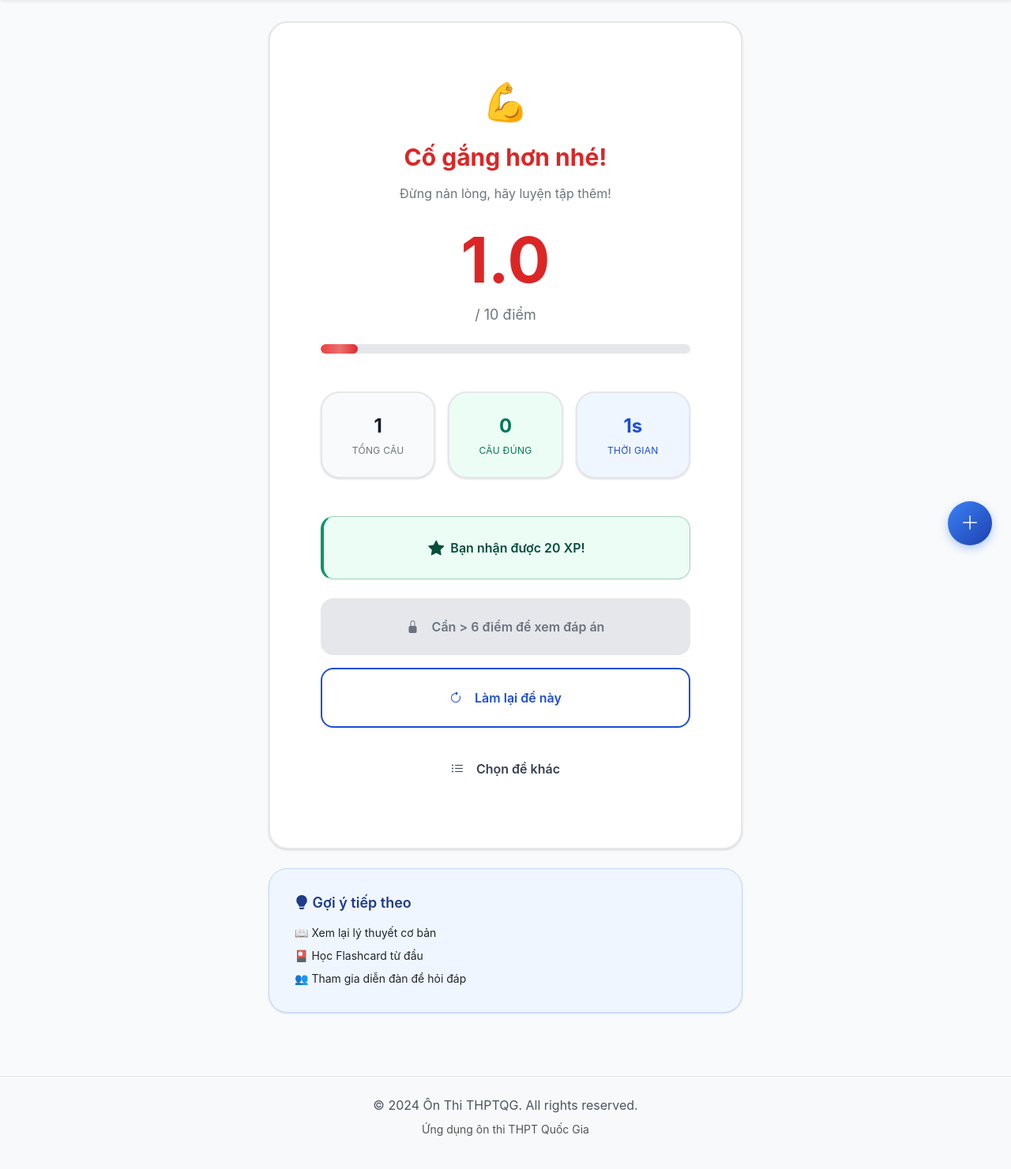
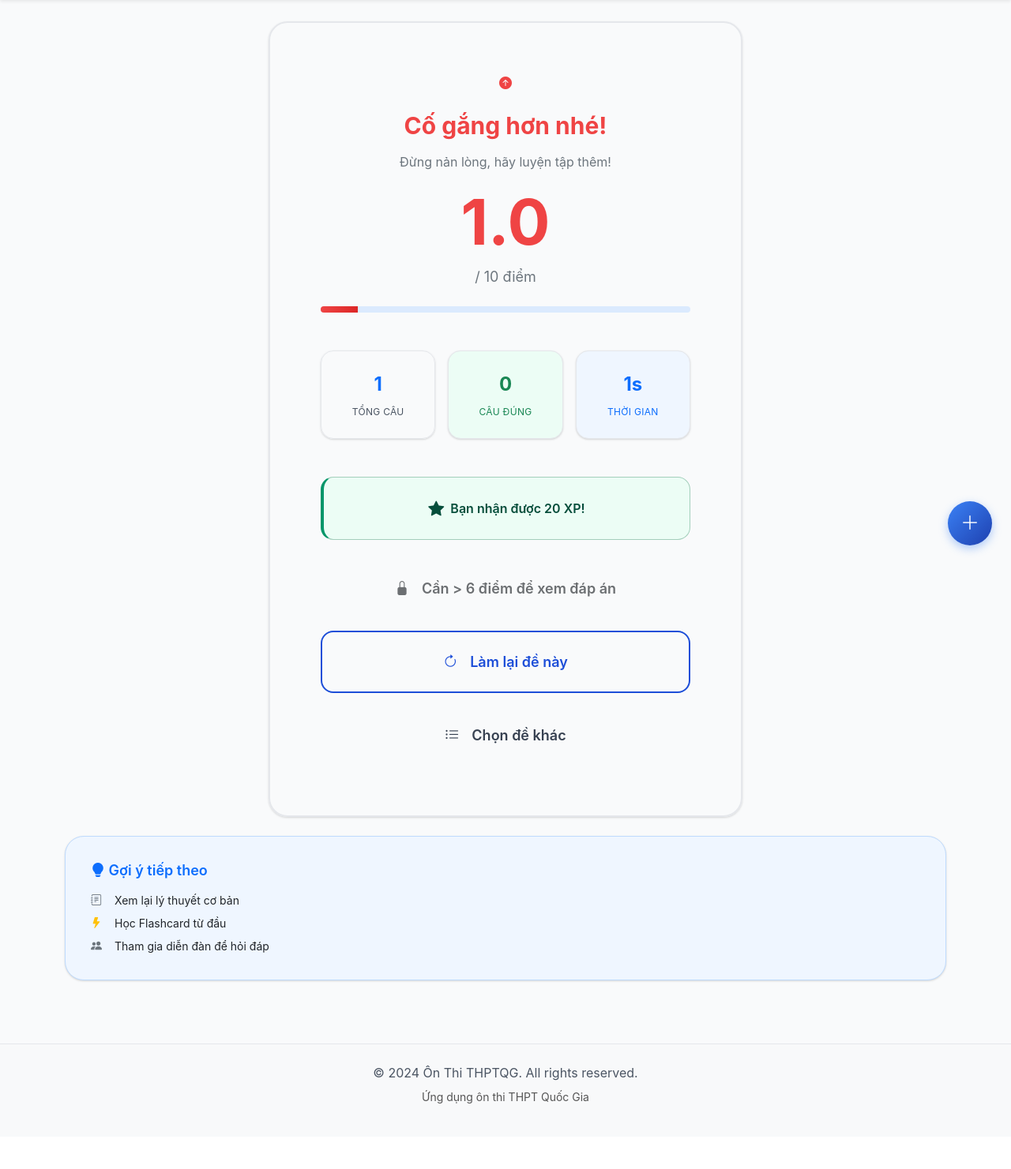
Before and after one commit to HuysakaiStudio/learning_website, a Django app: page /de-thi/ket-qua/1/ in a window 1280 px wide. Shown: the part 85-1566 px from the top of the page at 79% size. After the commit the page ends 1483 px from the top, so only its background shows below. Run offline with Django 5.2, Linux system fonts and the light colour scheme; a user stored in the database is signed in; tables that the repository leaves empty hold one stand-in row (values such as "Sample post"); grey boxes marked "Sample" are stand-in pictures; data that the repository does not hold is empty.

Commit message:
refactor: Convert ket_qua.html inline styles to CSS classes
- Removed 31 inline style attributes
- Updated exam-results.css with result card styles
- Replaced emoji with Bootstrap Icons
- Added score display animations
- Improved stat cards layout
- Better dark mode support

Co-Authored-By: Claude Sonnet 4 <noreply@anthropic.com>

```diff
--- a/static/css/exam-results.css
+++ b/static/css/exam-results.css
@@ -1,20 +1,110 @@
 /* ============================================
-   EXAM RESULTS PAGE - Answer Review
+   EXAM RESULTS PAGE - Score Display & Answer Review
    File: exam-results.css
    ============================================ */
 
-/* Container */
+/* Result Card */
+.result-card {
+  padding: var(--space-8);
+  text-align: center;
+  background: var(--surface-primary);
+  max-width: 600px;
+  margin: 0 auto;
+}
+
+.result-icon {
+  font-size: var(--text-6xl);
+  animation: bounceIn 0.6s ease-out;
+}
+
+@keyframes bounceIn {
+  0% {
+    transform: scale(0);
+    opacity: 0;
+  }
+  50% {
+    transform: scale(1.1);
+  }
+  100% {
+    transform: scale(1);
+    opacity: 1;
+  }
+}
+
+.score-display {
+  font-size: 5rem;
+  font-weight: var(--font-bold);
+  line-height: 1;
+  margin-bottom: var(--space-2);
+}
+
+.score-excellent {
+  background: linear-gradient(90deg, var(--success-500), var(--success-600));
+}
+
+.score-good {
+  background: linear-gradient(90deg, var(--primary-500), var(--primary-600));
+}
+
+.score-poor {
+  background: linear-gradient(90deg, var(--error-500), var(--error-600));
+}
+
+/* Stats Cards */
+.stat-card {
+  padding: var(--space-3);
+  background: var(--surface-secondary);
+  border-radius: var(--radius-lg);
+  text-align: center;
+}
+
+.stat-card-success {
+  background: var(--success-50);
+}
+
+.stat-card-primary {
+  background: var(--primary-50);
+}
+
+.stat-value {
+  font-weight: var(--font-bold);
+  font-size: var(--text-2xl);
+  margin-bottom: var(--space-1);
+}
+
+.stat-label {
+  font-size: var(--text-xs);
+  text-transform: uppercase;
+  letter-spacing: var(--tracking-wide);
+  color: var(--text-secondary);
+}
+
+/* Recommendation Card */
+.recommendation-card {
+  padding: var(--space-4);
+  background: var(--primary-50);
+  border: 1px solid var(--primary-200);
+}
+
+.recommendation-card ul li {
+  display: flex;
+  align-items: center;
+  gap: var(--space-2);
+}
+
+/* Answer Review Section */
+
+/* Answer Review Section */
 .exam-results-container {
   max-width: 760px;
   margin: 0 auto;
 }
 
-/* Header */
 .exam-results-header {
   display: flex;
   justify-content: space-between;
   align-items: center;
-  margin-bottom: 24px;
+  margin-bottom: var(--space-6);
 }
 
 .exam-results-header h2 {
--- a/templates/base.html
+++ b/templates/base.html
@@ -49,6 +49,7 @@
   <!-- Accessibility -->
   <link rel="stylesheet" href="{% static 'css/accessibility.css' %}?v={{ CACHE_VERSION }}">
   <link rel="stylesheet" href="{% static 'css/practice-mode.css' %}?v={{ CACHE_VERSION }}">
+  <link rel="stylesheet" href="{% static 'css/exam-results.css' %}?v={{ CACHE_VERSION }}">
 
   <script src="{% static 'js/dark-mode.js' %}?v={{ CACHE_VERSION }}"></script>
 
--- a/templates/de_thi/ket_qua.html
+++ b/templates/de_thi/ket_qua.html
@@ -2,34 +2,40 @@
 {% block title %}Kết quả - {{ kq.de_thi.ten_de }}{% endblock %}
 {% block content %}
 
-<div style="max-width: 600px; margin: 0 auto;">
+<div class="container-sm">
   <!-- Result Card with Animation -->
-  <div class="card achievement-unlock" style="padding: var(--space-8); text-align: center; background: var(--bg-primary);">
+  <div class="card result-card animate-scale-in">
 
     <!-- Achievement Icon & Message -->
     {% if kq.diem >= 8 %}
-      <div class="level-up-animation mb-3">
-        <i class="bi bi-trophy-fill" style="font-size: var(--text-5xl); color: var(--warning-500);"></i>
+      <div class="result-icon mb-4">
+        <i class="bi bi-trophy-fill text-warning"></i>
       </div>
-      <h2 class="fw-bold mb-3" style="font-size: var(--text-3xl); color: var(--success-600);">
-        Xuất sắc! 🎉
+      <h2 class="fw-bold mb-3 text-3xl text-success">
+        Xuất sắc!
       </h2>
       <p class="text-secondary mb-4">Bạn đã làm bài xuất sắc!</p>
     {% elif kq.diem >= 6.5 %}
-      <div class="mb-3" style="font-size: var(--text-5xl);">👍</div>
-      <h2 class="fw-bold mb-3" style="font-size: var(--text-3xl); color: var(--primary-600);">
+      <div class="result-icon mb-4">
+        <i class="bi bi-hand-thumbs-up-fill text-primary"></i>
+      </div>
+      <h2 class="fw-bold mb-3 text-3xl text-primary">
         Khá tốt!
       </h2>
       <p class="text-secondary mb-4">Kết quả tốt, tiếp tục phát huy!</p>
     {% elif kq.diem >= 5 %}
-      <div class="mb-3" style="font-size: var(--text-5xl);">📚</div>
-      <h2 class="fw-bold mb-3" style="font-size: var(--text-3xl); color: var(--warning-600);">
+      <div class="result-icon mb-4">
+        <i class="bi bi-book-fill text-warning"></i>
+      </div>
+      <h2 class="fw-bold mb-3 text-3xl text-warning">
         Cần ôn thêm!
       </h2>
       <p class="text-secondary mb-4">Hãy xem lại các phần chưa vững!</p>
     {% else %}
-      <div class="mb-3" style="font-size: var(--text-5xl);">💪</div>
-      <h2 class="fw-bold mb-3" style="font-size: var(--text-3xl); color: var(--error-600);">
+      <div class="result-icon mb-4">
+        <i class="bi bi-arrow-up-circle-fill text-error"></i>
+      </div>
+      <h2 class="fw-bold mb-3 text-3xl text-error">
         Cố gắng hơn nhé!
       </h2>
       <p class="text-secondary mb-4">Đừng nản lòng, hãy luyện tập thêm!</p>
@@ -37,55 +43,51 @@
 
     <!-- Score Display -->
     <div class="mb-4">
-      <div class="display-1 fw-bold mb-2" style="
-        font-size: 5rem;
-        color: {% if kq.diem >= 8 %}var(--success-600){% elif kq.diem >= 5 %}var(--primary-600){% else %}var(--error-600){% endif %};
-      ">
+      <div class="score-display {% if kq.diem >= 8 %}text-success{% elif kq.diem >= 5 %}text-primary{% else %}text-error{% endif %}">
         {{ kq.diem }}
       </div>
-      <div class="text-secondary" style="font-size: var(--text-lg);">/ 10 điểm</div>
+      <div class="text-secondary text-lg">/ 10 điểm</div>
     </div>
 
     <!-- Progress Bar -->
-    <div class="progress mb-5">
-      <div class="progress-bar"
-           style="width: {{ kq.diem|floatformat:0 }}0%;
-                  background: {% if kq.diem >= 8 %}linear-gradient(90deg, var(--success-500), var(--success-600)){% elif kq.diem >= 5 %}linear-gradient(90deg, var(--primary-500), var(--primary-600)){% else %}linear-gradient(90deg, var(--error-500), var(--error-600)){% endif %};">
+    <div class="progress-bar-container mb-5">
+      <div class="progress-bar-fill score-{% if kq.diem >= 8 %}excellent{% elif kq.diem >= 5 %}good{% else %}poor{% endif %}"
+           style="width: {{ kq.diem|floatformat:0 }}0%;">
       </div>
     </div>
 
     <!-- Stats Grid -->
     <div class="row g-3 mb-5">
       <div class="col-4">
-        <div class="card" style="padding: var(--space-3); background: var(--bg-secondary);">
-          <div class="fw-bold mb-1" style="font-size: var(--text-2xl); color: var(--text-primary);">
+        <div class="stat-card">
+          <div class="stat-value text-primary">
             {{ kq.tong_cau }}
           </div>
-          <div class="text-secondary" style="font-size: var(--text-xs); text-transform: uppercase; letter-spacing: var(--tracking-wide);">
+          <div class="stat-label">
             Tổng câu
           </div>
         </div>
       </div>
       <div class="col-4">
-        <div class="card" style="padding: var(--space-3); background: var(--success-50);">
-          <div class="fw-bold mb-1" style="font-size: var(--text-2xl); color: var(--success-700);">
+        <div class="stat-card stat-card-success">
+          <div class="stat-value text-success">
             {% widthratio kq.diem 10 kq.tong_cau %}
           </div>
-          <div style="font-size: var(--text-xs); text-transform: uppercase; letter-spacing: var(--tracking-wide); color: var(--success-700);">
+          <div class="stat-label text-success">
             Câu đúng
           </div>
         </div>
       </div>
       <div class="col-4">
-        <div class="card" style="padding: var(--space-3); background: var(--primary-50);">
-          <div class="fw-bold mb-1" style="font-size: var(--text-2xl); color: var(--primary-700);">
+        <div class="stat-card stat-card-primary">
+          <div class="stat-value text-primary">
             {% if kq.thoi_gian_lam >= 60 %}
               {{ kq.thoi_gian_lam|divisibleby:60 }}p
             {% else %}
               {{ kq.thoi_gian_lam }}s
             {% endif %}
           </div>
-          <div style="font-size: var(--text-xs); text-transform: uppercase; letter-spacing: var(--tracking-wide); color: var(--primary-700);">
+          <div class="stat-label text-primary">
             Thời gian
           </div>
         </div>
@@ -93,38 +95,31 @@
     </div>
 
     <!-- XP Reward Display -->
-    <div class="alert alert-success d-flex align-items-center justify-content-center gap-2 mb-4" style="border-radius: var(--radius-lg);">
-      <i class="bi bi-star-fill" style="font-size: var(--text-xl);"></i>
+    <div class="alert alert-success d-flex align-items-center justify-content-center gap-2 mb-4">
+      <i class="bi bi-star-fill text-xl"></i>
       <span class="fw-semibold">Bạn nhận được <span id="exam-xp">20</span> XP!</span>
     </div>
 
     <!-- Action Buttons -->
     <div class="d-flex flex-column gap-3">
       {% if kq.diem > 6 %}
-        <a href="/de-thi/ket-qua/{{ kq.id }}/dap-an/"
-           class="btn btn-primary"
-           style="padding: var(--space-3) var(--space-4); font-size: var(--text-base);">
+        <a href="/de-thi/ket-qua/{{ kq.id }}/dap-an/" class="btn btn-primary btn-lg">
           <i class="bi bi-file-text-fill"></i>
           Xem đáp án chi tiết
         </a>
       {% else %}
-        <div class="btn"
-             style="padding: var(--space-3) var(--space-4); font-size: var(--text-base); background: var(--neutral-200); color: var(--neutral-500); cursor: not-allowed;">
+        <button class="btn btn-lg" disabled>
           <i class="bi bi-lock-fill"></i>
           Cần > 6 điểm để xem đáp án
-        </div>
+        </button>
       {% endif %}
 
-      <a href="/de-thi/{{ kq.de_thi.id }}/"
-         class="btn btn-outline-primary"
-         style="padding: var(--space-3) var(--space-4); font-size: var(--text-base); border-radius: var(--radius-lg);">
+      <a href="/de-thi/{{ kq.de_thi.id }}/" class="btn btn-outline-primary btn-lg">
         <i class="bi bi-arrow-clockwise"></i>
         Làm lại đề này
       </a>
 
-      <a href="/de-thi/"
-         class="btn btn-outline-secondary"
-         style="padding: var(--space-3) var(--space-4); font-size: var(--text-base); border-radius: var(--radius-lg);">
+      <a href="/de-thi/" class="btn btn-outline-secondary btn-lg">
         <i class="bi bi-list-ul"></i>
         Chọn đề khác
       </a>
@@ -133,24 +128,51 @@
 
   <!-- Recommendations -->
   <div class="mt-4">
-    <div class="card" style="padding: var(--space-4); background: var(--primary-50); border: 1px solid var(--primary-200);">
-      <h3 class="fw-semibold mb-3" style="font-size: var(--text-lg); color: var(--primary-900);">
+    <div class="card recommendation-card">
+      <h3 class="fw-semibold mb-3 text-lg text-primary">
         <i class="bi bi-lightbulb-fill"></i>
         Gợi ý tiếp theo
       </h3>
-      <ul class="list-unstyled mb-0" style="font-size: var(--text-sm);">
+      <ul class="list-unstyled mb-0 text-sm">
         {% if kq.diem >= 8 %}
-          <li class="mb-2">✅ Thử đề khó hơn để thử thách bản thân</li>
-          <li class="mb-2">✅ Chia sẻ kinh nghiệm với bạn bè</li>
-          <li>✅ Xem bảng xếp hạng để so sánh</li>
+          <li class="mb-2">
+            <i class="bi bi-check-circle-fill text-success"></i>
+            Thử đề khó hơn để thử thách bản thân
+          </li>
+          <li class="mb-2">
+            <i class="bi bi-check-circle-fill text-success"></i>
+            Chia sẻ kinh nghiệm với bạn bè
+          </li>
+          <li>
+            <i class="bi bi-check-circle-fill text-success"></i>
+            Xem bảng xếp hạng để so sánh
+          </li>
         {% elif kq.diem >= 5 %}
-          <li class="mb-2">📚 Ôn lại các phần còn yếu</li>
-          <li class="mb-2">🎴 Sử dụng Flashcard để ghi nhớ</li>
-          <li>💪 Làm thêm đề tương tự</li>
+          <li class="mb-2">
+            <i class="bi bi-book-fill text-primary"></i>
+            Ôn lại các phần còn yếu
+          </li>
+          <li class="mb-2">
+            <i class="bi bi-lightning-fill text-warning"></i>
+            Sử dụng Flashcard để ghi nhớ
+          </li>
+          <li>
+            <i class="bi bi-arrow-repeat text-primary"></i>
+            Làm thêm đề tương tự
+          </li>
         {% else %}
-          <li class="mb-2">📖 Xem lại lý thuyết cơ bản</li>
-          <li class="mb-2">🎴 Học Flashcard từ đầu</li>
-          <li>👥 Tham gia diễn đàn để hỏi đáp</li>
+          <li class="mb-2">
+            <i class="bi bi-journal-text text-secondary"></i>
+            Xem lại lý thuyết cơ bản
+          </li>
+          <li class="mb-2">
+            <i class="bi bi-lightning-fill text-warning"></i>
+            Học Flashcard từ đầu
+          </li>
+          <li>
+            <i class="bi bi-people-fill text-secondary"></i>
+            Tham gia diễn đàn để hỏi đáp
+          </li>
         {% endif %}
       </ul>
     </div>
```
Also changed, not shown: other parts of static/css/exam-results.css (+114 -75 lines).
